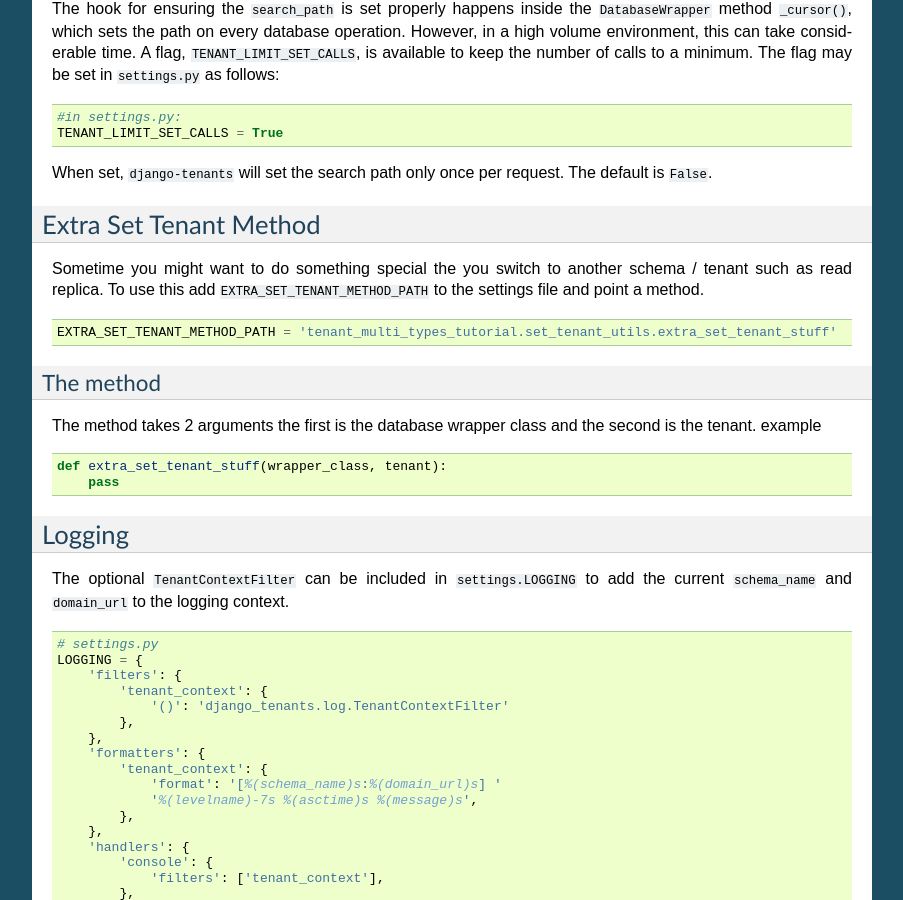
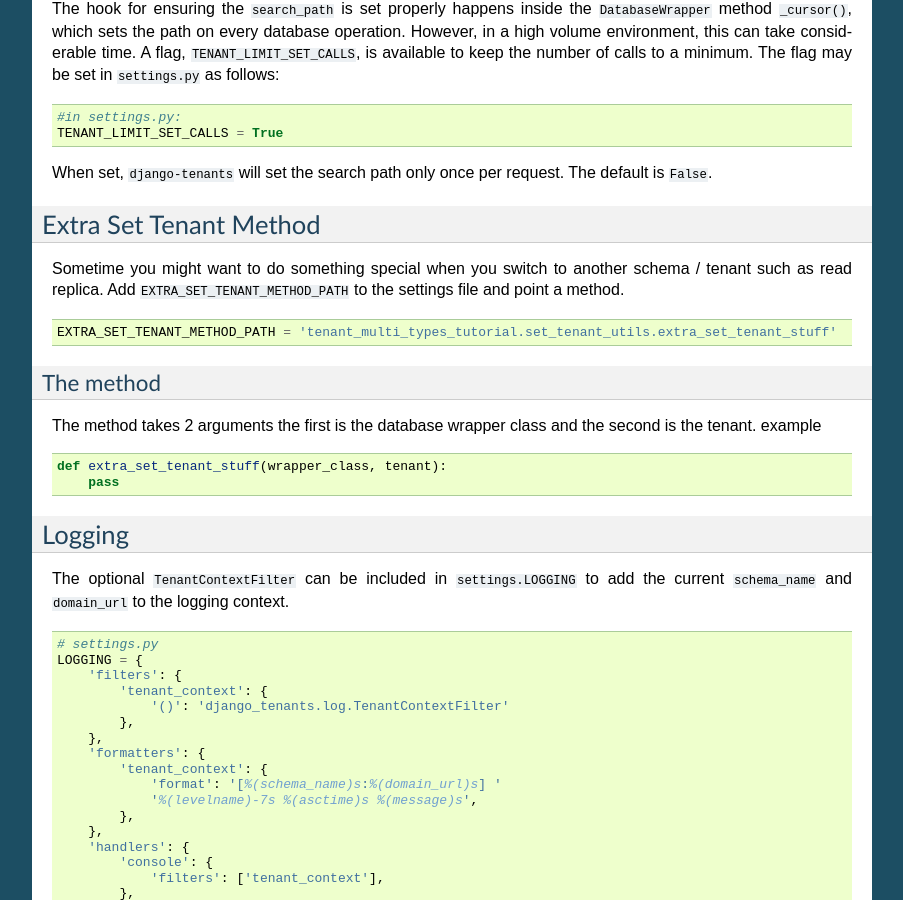
Before and after one commit to django-tenants/django-tenants, a Sphinx documentation site: the page built from docs/use.rst, in a window 1280 px wide and 900 px high, scrolled down 7104 px. Shown: the whole window, without its empty margins (198-1101 px from the left). Built offline with Sphinx 7.4.7, drawn with Linux system fonts in a browser that asks for light colours; the version number could not be read and is left out.

Commit message:
Update use.rst

```diff
--- a/docs/use.rst
+++ b/docs/use.rst
@@ -450,8 +450,8 @@ When set, ``django-tenants`` will set the search path only once per request. The
 Extra Set Tenant Method
 -----------------------
 
-Sometime you might want to do something special the you switch to another schema / tenant such as read replica.
-To use this add ``EXTRA_SET_TENANT_METHOD_PATH`` to the settings file and point a method.
+Sometime you might want to do something special when you switch to another schema / tenant such as read replica.
+Add ``EXTRA_SET_TENANT_METHOD_PATH`` to the settings file and point a method.
 
 .. code-block:: python
 
```
